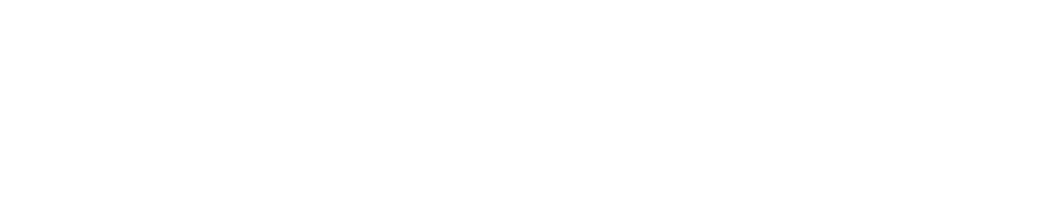
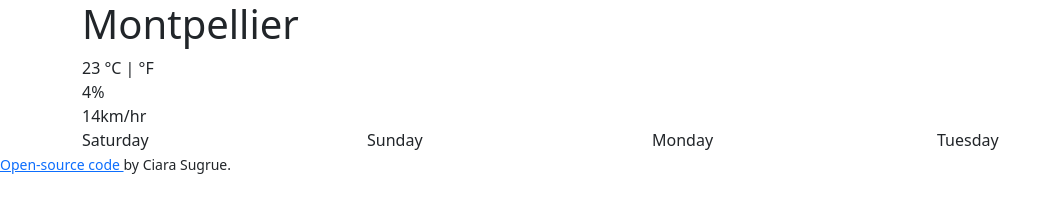
Before and after one commit to ciarasugrue/final-weather-app, a plain HTML site: page index.html in a window 1280 px wide. Shown: the whole page, without its empty margins (0-1062 px from the left). Drawn offline with nearby package versions, Linux system fonts and the light colour scheme.

Commit message:
Added HTML structure

```diff
--- a/index.html
+++ b/index.html
@@ -14,7 +14,29 @@
     <title>Final Weather App</title>
   </head>
   <body>
-    <div class="container"></div>
+    <div class="container">
+      <div class="weather-app">
+        <h1>Montpellier</h1>
+        <span>23</span>
+        <span>°C | °F</span>
+        <div>4%</div>
+        <div>14km/hr</div>
+        <div class="days">
+          <div class="row">
+            <div class="col-3">Saturday</div>
+            <div class="col-3">Sunday</div>
+            <div class="col-3">Monday</div>
+            <div class="col-3">Tuesday</div>
+          </div>
+        </div>
+      </div>
+    </div>
+    <small>
+      <a href="https://github.com/ciarasugrue/weather-app" target="_blank"
+        >Open-source code
+      </a>
+      by Ciara Sugrue.
+    </small>
     <script src="src/app.js"></script>
   </body>
 </html>
```
